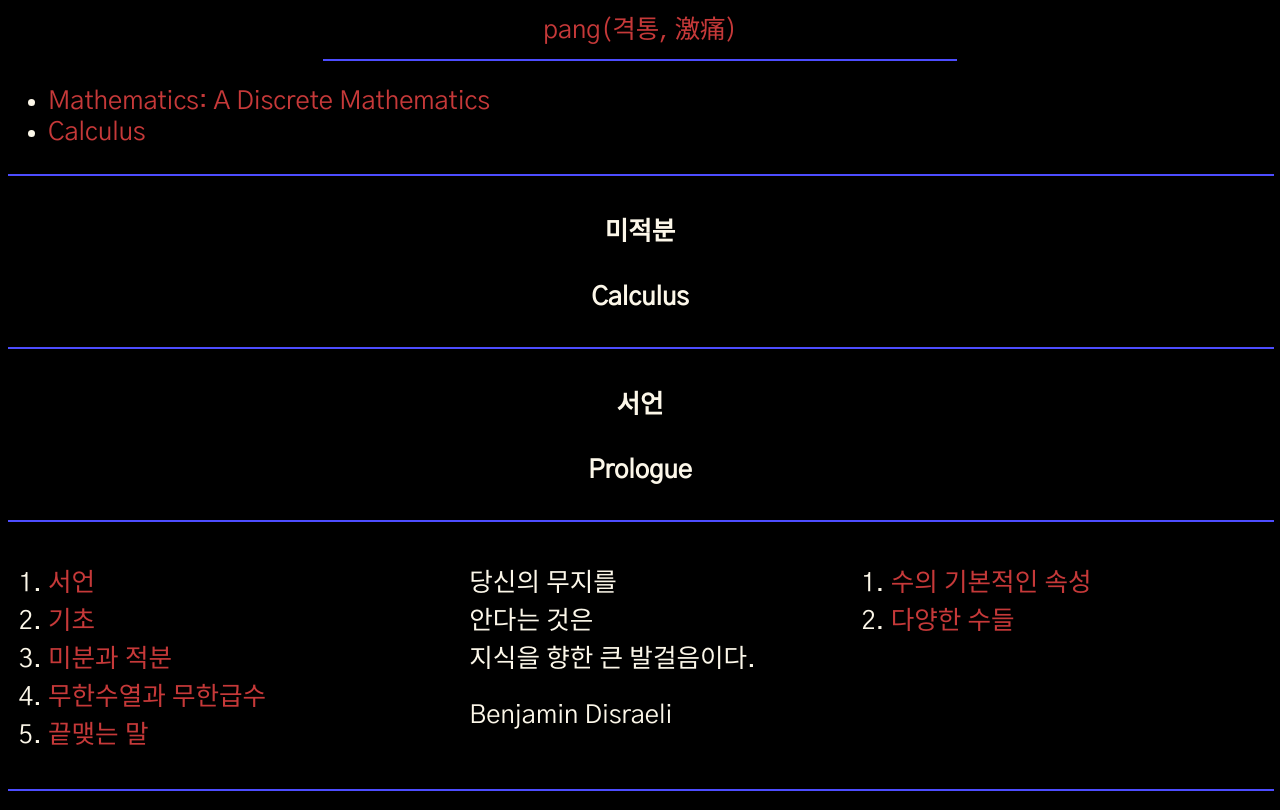
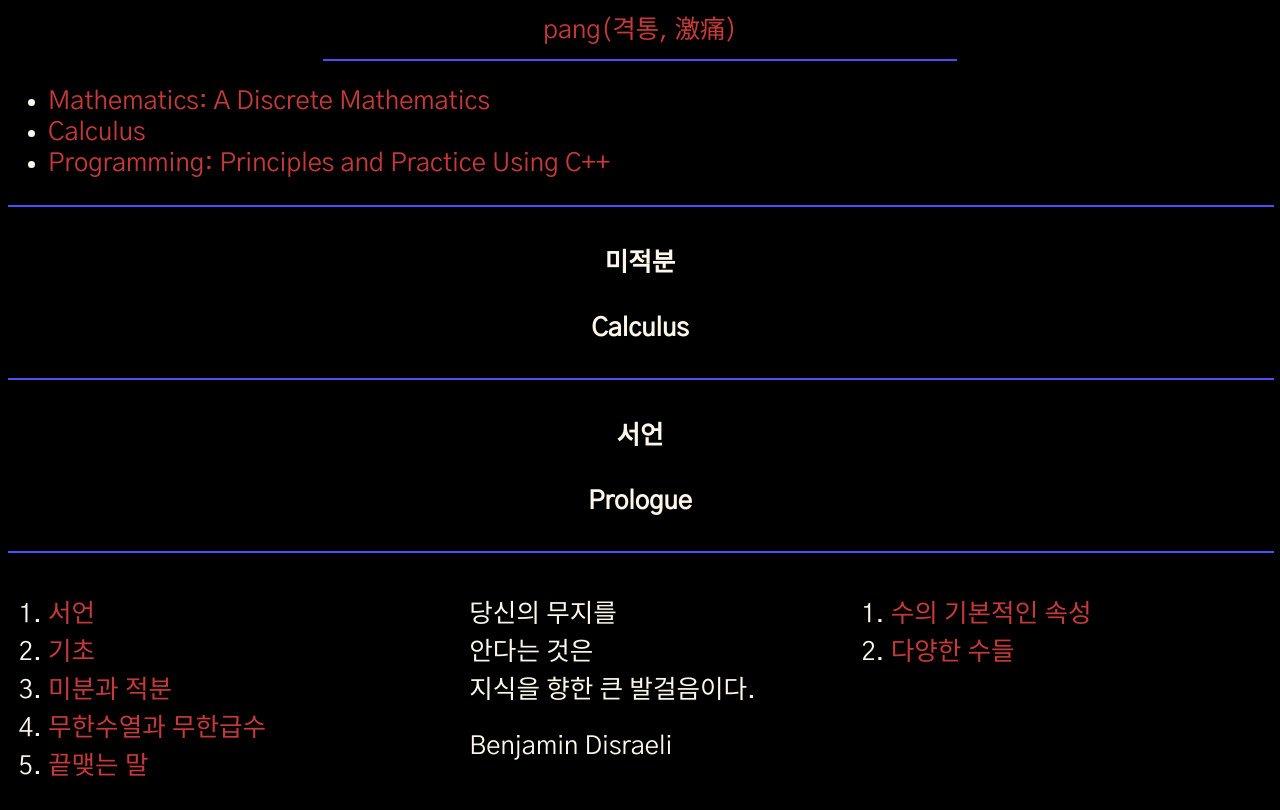
Before and after one commit to SUNBEAMktw/pang, a plain HTML site: page Trans/Calculus/1.1.html in a window 1280 px wide. Shown: the top 810 px of the page. Drawn offline with nearby package versions, Linux system fonts and the light colour scheme; some packages are replaced by stand-ins of ours; a web font is replaced by a local one.

Commit message:
Update 1.1.html

```diff
--- a/Trans/Calculus/1.1.html
+++ b/Trans/Calculus/1.1.html
@@ -26,6 +26,7 @@
 <ul>
 <li><a href="../DiscreteMath/Contents.html">Mathematics: A Discrete Mathematics</a></li>
   <li><a href="Contents.html">Calculus</a></li>
+  <li><a href="../PPPUCPP/Contents.html">Programming: Principles and Practice Using C++</a></li>
 </ul>
 </p>
 
```
